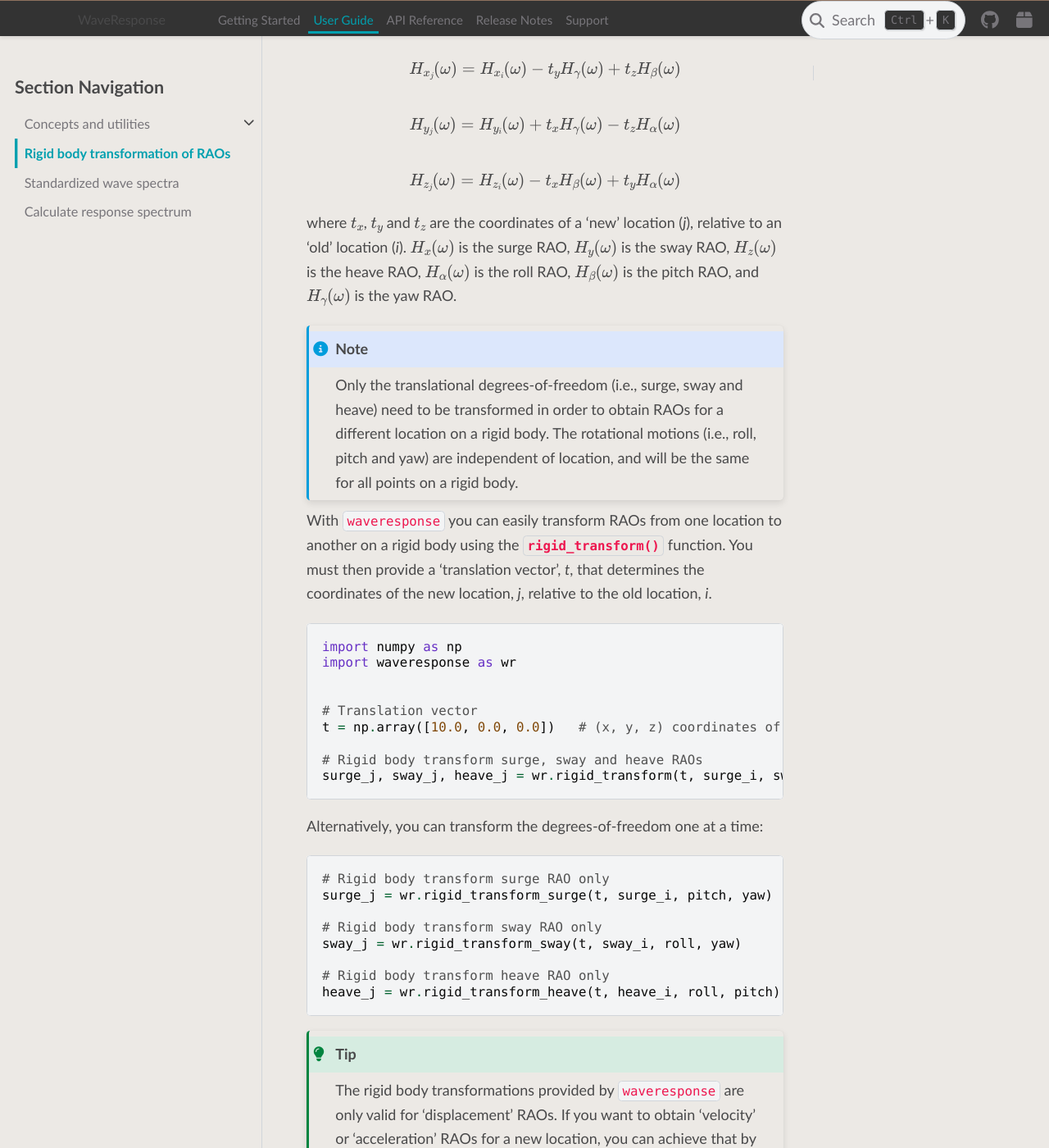
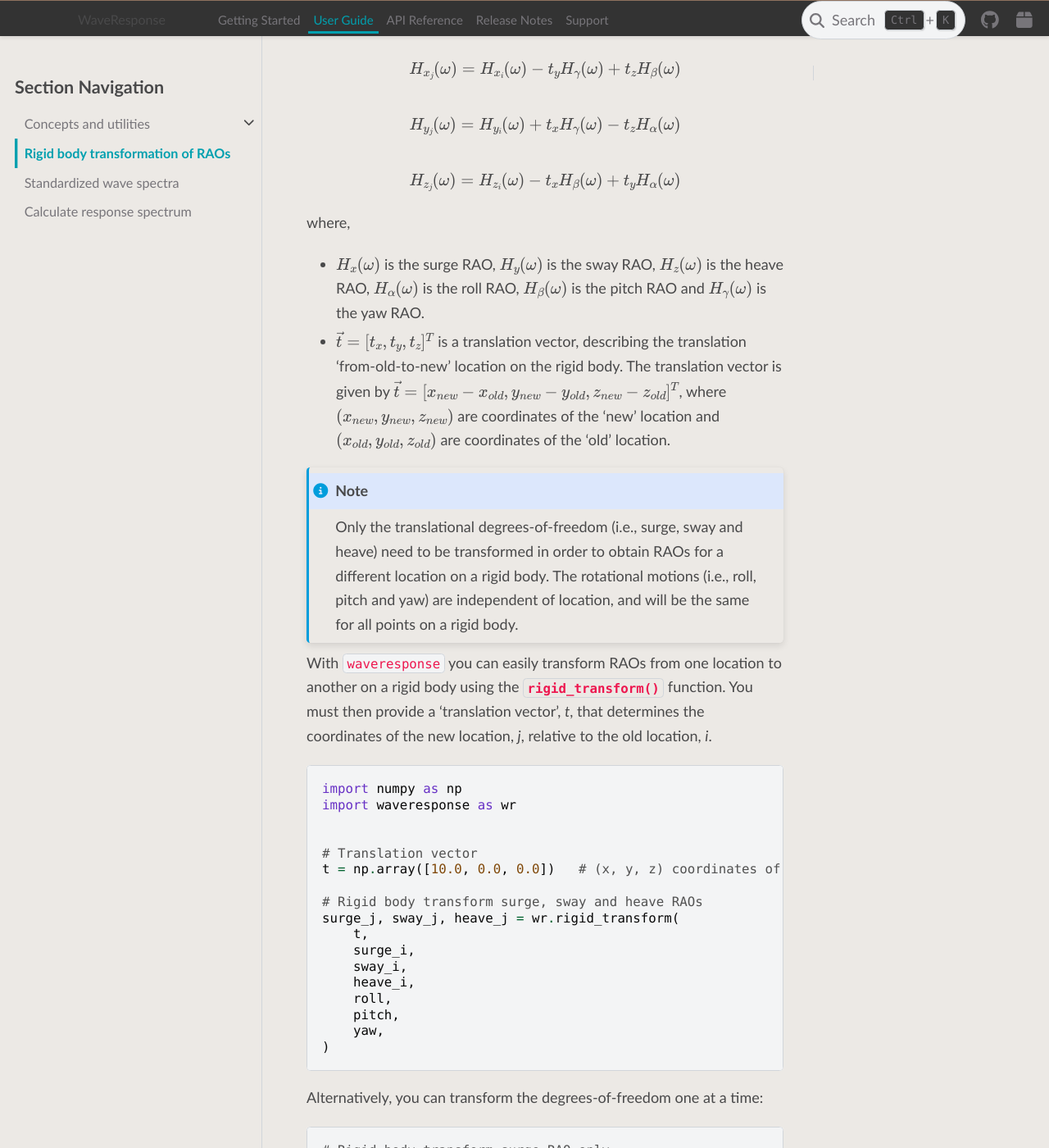
Before and after one commit to 4Subsea/waveresponse-python, a Sphinx documentation site: the page built from docs/user_guide/rigid_transform.rst, in a window 1280 px wide and 1400 px high, scrolled down 200 px. Shown: the whole window at 82% size. Built offline with Sphinx 7.4.7 and the PyData theme 0.15.4, drawn with Linux system fonts in a browser that asks for light colours.

Commit message:
doc/enh: improve rigid transform docstring [dst-297]

```diff
--- a/docs/user_guide/rigid_transform.rst
+++ b/docs/user_guide/rigid_transform.rst
@@ -15,11 +15,19 @@
 .. math::
     H_{z_j}(\omega) = H_{z_i}(\omega) - t_xH_{\beta}(\omega) + t_yH_{\alpha}(\omega)
 
-where :math:`t_x`, :math:`t_y` and :math:`t_z` are the coordinates of a 'new' location
-(*j*), relative to an 'old' location (*i*). :math:`H_x(\omega)` is the surge RAO,
-:math:`H_y(\omega)` is the sway RAO, :math:`H_z(\omega)` is the heave RAO,
-:math:`H_{\alpha}(\omega)` is the roll RAO, :math:`H_{\beta}(\omega)` is the pitch RAO,
-and :math:`H_{\gamma}(\omega)` is the yaw RAO.
+where,
+
+* :math:`H_x(\omega)` is the surge RAO,
+  :math:`H_y(\omega)` is the sway RAO,
+  :math:`H_z(\omega)` is the heave RAO,
+  :math:`H_{\alpha}(\omega)` is the roll RAO,
+  :math:`H_{\beta}(\omega)` is the pitch RAO and
+  :math:`H_{\gamma}(\omega)` is the yaw RAO.
+* :math:`\vec{t} = [t_x, t_y, t_z]^T` is a translation vector, describing the translation
+  'from-old-to-new' location on the rigid body. The translation vector is given by
+  :math:`\vec{t} = [x_{new} - x_{old}, y_{new} - y_{old}, z_{new} - z_{old}]^T`, where
+  :math:`(x_{new}, y_{new}, z_{new})` are coordinates of the 'new' location and
+  :math:`(x_{old}, y_{old}, z_{old})` are coordinates of the 'old' location.
 
 .. note::
 
@@ -43,7 +51,15 @@
     t = np.array([10.0, 0.0, 0.0])   # (x, y, z) coordinates of j relative to i
 
     # Rigid body transform surge, sway and heave RAOs
-    surge_j, sway_j, heave_j = wr.rigid_transform(t, surge_i, sway_i, heave_i, roll, pitch, yaw)
+    surge_j, sway_j, heave_j = wr.rigid_transform(
+        t,
+        surge_i,
+        sway_i,
+        heave_i,
+        roll,
+        pitch,
+        yaw,
+    )
 
 Alternatively, you can transform the degrees-of-freedom one at a time:
 
```
Also changed, not shown: 1 other file.
